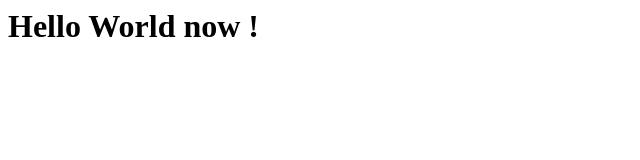
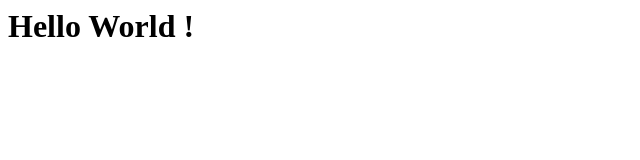
Before and after one commit to baosql/bademit.github.io, a plain HTML site: page index.html in a window 1280 px wide. Shown: the full height of the page, 0-640 px from the left. Drawn offline with Linux system fonts and the light colour scheme.

Commit message:
index modified1

```diff
--- a/index.html
+++ b/index.html
@@ -1,3 +1,3 @@
 <html>
- <h1>Hello World now !</h1>
+ <h1>Hello World !</h1>
 </html>
```
